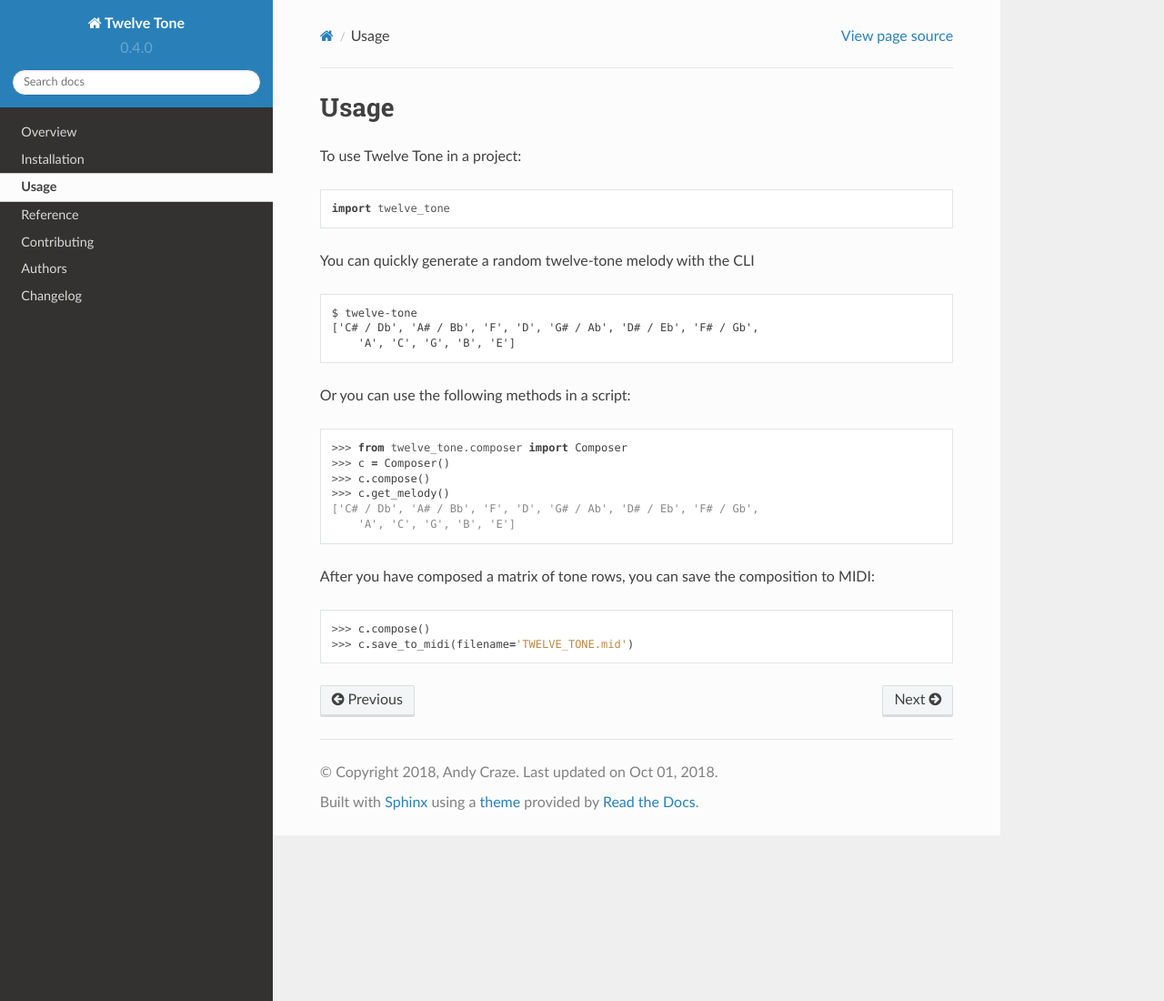
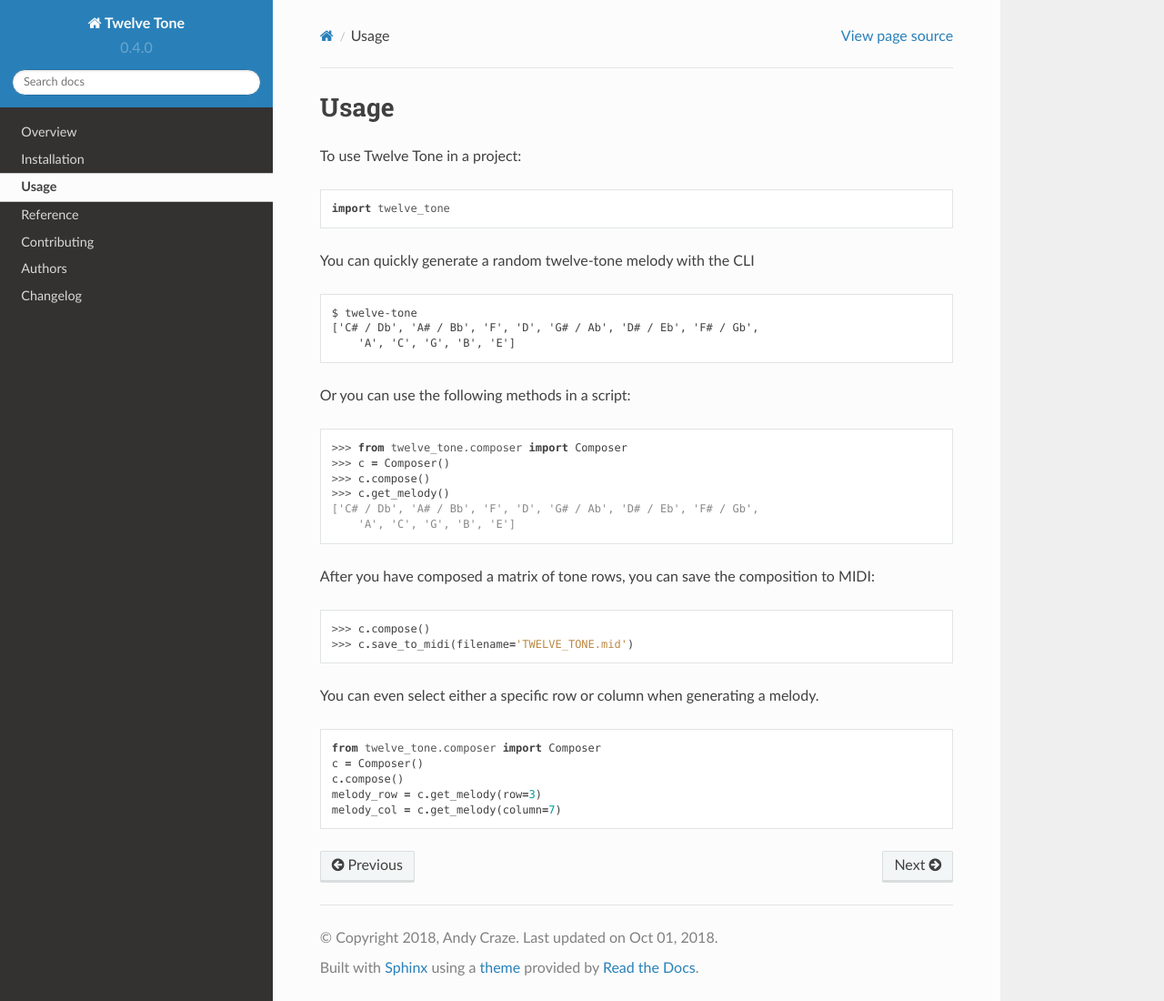
Before and after one commit to accraze/python-twelve-tone, a Sphinx documentation site: the page built from docs/usage.rst, in a window 1280 px wide and 1100 px high. Shown: the whole window at 91% size. Built offline with Sphinx 7.4.7 and the Read the Docs theme 2.0.0, drawn with Linux system fonts in a browser that asks for light colours.

Commit message:
Documented tone row column usage
Closes #8

```diff
--- a/docs/usage.rst
+++ b/docs/usage.rst
@@ -32,3 +32,14 @@
 
     >>> c.compose()
     >>> c.save_to_midi(filename='TWELVE_TONE.mid')
+
+
+You can even select either a specific row or column when generating a melody.
+
+::
+
+    from twelve_tone.composer import Composer
+    c = Composer()
+    c.compose()
+    melody_row = c.get_melody(row=3)
+    melody_col = c.get_melody(column=7)
```
